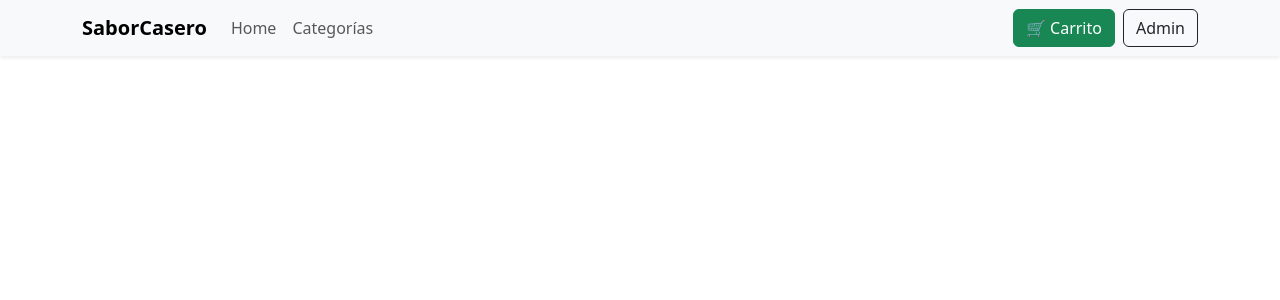
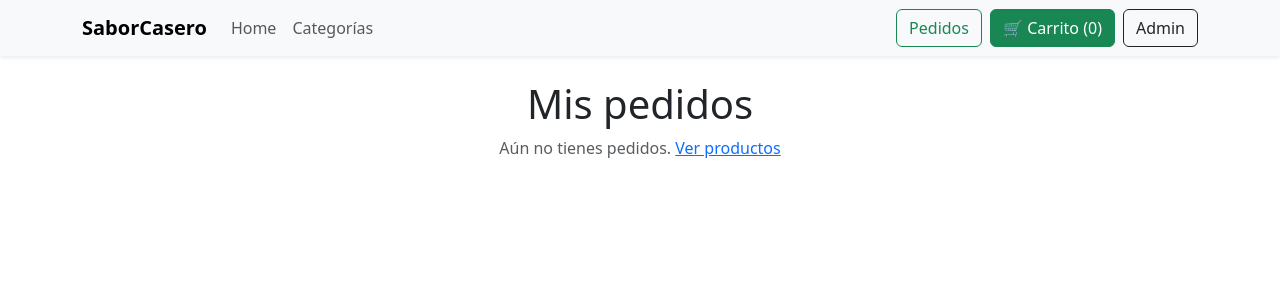
Before and after one commit to CesarTSU/SaborCaseroEv2, a React (Vite) app: page /pedidos in a window 1280 px wide. Shown: the top 300 px of the page. Built offline with nearby package versions, Linux system fonts and the light colour scheme.

Commit message:
Se puede guardar pedidos en localstore y mejore flujo de compra

```diff
--- a/src/App.jsx
+++ b/src/App.jsx
@@ -5,11 +5,15 @@ import Catalogo from './components/Catalogo';
 import Categorias from './components/Categorias';
 import DetalleProducto from './components/DetalleProducto';
 
-const Carrito = () => <div className="container mt-4"><h1>Carrito de Compras</h1></div>;
+import Carrito from './views/Carrito';
+import Pedidos from './views/Pedidos';
+import { CarritoProvider } from './context/CarritoContext';
+
 const Admin = () => <div className="container mt-4"><h1>Panel de Administración</h1></div>;
 
 function App() {
   return (
+    <CarritoProvider>
     <Router>
       <Navbar />
       <Routes>
@@ -18,9 +22,11 @@ function App() {
         <Route path="/categorias" element={<Categorias />} />
         <Route path="/producto/:id" element={<DetalleProducto />} />
         <Route path="/carrito" element={<Carrito />} />
+        <Route path="/pedidos" element={<Pedidos />} />
         <Route path="/admin" element={<Admin />} />
       </Routes>
     </Router>
+    </CarritoProvider>
   );
 }
 
--- a/src/components/DetalleProducto.jsx
+++ b/src/components/DetalleProducto.jsx
@@ -1,8 +1,10 @@
 import { useParams } from "react-router-dom";
 import { obtenerProductoPorId } from "../data/datos";
+import { useCarrito } from "../context/CarritoContext";
 
 function DetalleProducto() {
   const { id } = useParams();
+  const { agregar } = useCarrito();
   const producto = obtenerProductoPorId(id);
 
   if (!producto) {
@@ -35,7 +37,7 @@ function DetalleProducto() {
           </p>
           <p>Stock disponible: {producto.stock}</p>
 
-          <button className="btn btn-success">
+          <button className="btn btn-success" onClick={() => agregar(producto)}>
             Agregar al carrito
           </button>
         </div>
--- a/src/components/Navbar.jsx
+++ b/src/components/Navbar.jsx
@@ -1,6 +1,8 @@
 import { Link } from 'react-router-dom';
+import { useCarrito } from '../context/CarritoContext';
 
 const Navbar = () => {
+  const { cantidadTotal } = useCarrito();
   return (
     <nav className="navbar navbar-expand-lg navbar-light bg-light shadow-sm">
       <div className="container">
@@ -18,7 +20,8 @@ const Navbar = () => {
             </li>
           </ul>
           <div className="d-flex">
-            <Link to="/carrito" className="btn btn-success me-2">🛒 Carrito</Link>
+            <Link to="/pedidos" className="btn btn-outline-success me-2">Pedidos</Link>
+            <Link to="/carrito" className="btn btn-success me-2">🛒 Carrito ({cantidadTotal})</Link>
             <Link to="/admin" className="btn btn-outline-dark">Admin</Link>
           </div>
         </div>
--- a/src/components/ProductCard.jsx
+++ b/src/components/ProductCard.jsx
@@ -1,5 +1,8 @@
 // src/components/ProductCard.jsx
+import { useCarrito } from '../context/CarritoContext';
+
 const ProductCard = ({ producto }) => {
+  const { agregar } = useCarrito();
   return (
     <div className="col-md-4 mb-4">
       <div className="card h-100 shadow-sm">
@@ -17,7 +20,7 @@ const ProductCard = ({ producto }) => {
           </p>
           <div className="mt-auto">
             <p className="fw-bold fs-5 text-dark mb-2">${producto.precio.toLocaleString('es-CL')}</p>
-            <button className="btn btn-outline-success w-100">Agregar al Carrito</button>
+            <button className="btn btn-outline-success w-100" onClick={() => agregar(producto)}>Agregar al Carrito</button>
           </div>
         </div>
       </div>
--- /dev/null
+++ b/src/context/CarritoContext.jsx
@@ -0,0 +1,121 @@
+import { createContext, useContext, useEffect, useState } from 'react';
+
+// eslint-disable-next-line react-refresh/only-export-components
+export const ESTADOS = ['pedido', 'confirmado', 'enviado', 'recibido', 'entregado'];
+
+const CLAVE_CARRITO = 'sc_carrito';
+const CLAVE_PEDIDOS = 'sc_pedidos';
+
+const leer = (clave) => {
+  try {
+    const valor = JSON.parse(localStorage.getItem(clave));
+    return Array.isArray(valor) ? valor : [];
+  } catch {
+    return [];
+  }
+};
+
+const CarritoContext = createContext(null);
+
+// eslint-disable-next-line react-refresh/only-export-components
+export const useCarrito = () => useContext(CarritoContext);
+
+export const CarritoProvider = ({ children }) => {
+  const [items, setItems] = useState(() => leer(CLAVE_CARRITO));
+  const [pedidos, setPedidos] = useState(() => leer(CLAVE_PEDIDOS));
+
+  useEffect(() => {
+    localStorage.setItem(CLAVE_CARRITO, JSON.stringify(items));
+  }, [items]);
+
+  useEffect(() => {
+    localStorage.setItem(CLAVE_PEDIDOS, JSON.stringify(pedidos));
+  }, [pedidos]);
+
+  const agregar = (producto) => {
+    setItems((prev) => {
+      const existente = prev.find((i) => i.id === producto.id);
+      if (existente) {
+        if (existente.cantidad >= producto.stock) return prev;
+        return prev.map((i) => (i.id === producto.id ? { ...i, cantidad: i.cantidad + 1 } : i));
+      }
+      return [
+        ...prev,
+        {
+          id: producto.id,
+          nombre: producto.nombre,
+          precio: producto.precio,
+          imagen: producto.imagen,
+          stock: producto.stock,
+          cantidad: 1,
+        },
+      ];
+    });
+  };
+
+  const cambiarCantidad = (id, cantidad) => {
+    setItems((prev) =>
+      prev
+        .map((i) => (i.id === id ? { ...i, cantidad: Math.min(cantidad, i.stock) } : i))
+        .filter((i) => i.cantidad > 0)
+    );
+  };
+
+  const quitar = (id) => setItems((prev) => prev.filter((i) => i.id !== id));
+  const vaciar = () => setItems([]);
+
+  const total = items.reduce((suma, i) => suma + i.precio * i.cantidad, 0);
+  const cantidadTotal = items.reduce((suma, i) => suma + i.cantidad, 0);
+
+  // Convierte el carrito en un pedido con estado inicial "pedido"
+  const crearPedido = () => {
+    if (items.length === 0) return null;
+    const ahora = new Date().toISOString();
+    const pedido = {
+      id: `PED${Date.now()}`,
+      items,
+      total,
+      estado: ESTADOS[0],
+      historial: [{ estado: ESTADOS[0], fecha: ahora }],
+    };
+    setPedidos((prev) => [pedido, ...prev]);
+    setItems([]);
+    return pedido;
+  };
+
+  const avanzarPedido = (id) => {
+    setPedidos((prev) =>
+      prev.map((p) => {
+        const siguiente = ESTADOS[ESTADOS.indexOf(p.estado) + 1];
+        if (p.id !== id || !siguiente) return p;
+        return {
+          ...p,
+          estado: siguiente,
+          historial: [...p.historial, { estado: siguiente, fecha: new Date().toISOString() }],
+        };
+      })
+    );
+  };
+
+  const eliminarPedido = (id) => setPedidos((prev) => prev.filter((p) => p.id !== id));
+
+  return (
+    <CarritoContext.Provider
+      value={{
+        items,
+        pedidos,
+        total,
+        cantidadTotal,
+        agregar,
+        cambiarCantidad,
+        quitar,
+        vaciar,
+        crearPedido,
+        avanzarPedido,
+        eliminarPedido,
+      }}
+    >
+      {children}
+    </CarritoContext.Provider>
+  );
+};
--- /dev/null
+++ b/src/views/Carrito.jsx
@@ -0,0 +1,57 @@
+import { Link, useNavigate } from 'react-router-dom';
+import { useCarrito } from '../context/CarritoContext';
+
+const Carrito = () => {
+  const { items, total, cambiarCantidad, quitar, vaciar, crearPedido } = useCarrito();
+  const navigate = useNavigate();
+
+  const realizarPedido = () => {
+    if (crearPedido()) navigate('/pedidos');
+  };
+
+  if (items.length === 0) {
+    return (
+      <div className="container mt-4">
+        <h1>Carrito de Compras</h1>
+        <p className="text-muted">Tu carrito está vacío.</p>
+        <Link to="/categorias" className="btn btn-success me-2">Ver productos</Link>
+        <Link to="/pedidos" className="btn btn-outline-dark">Mis pedidos</Link>
+      </div>
+    );
+  }
+
+  return (
+    <div className="container mt-4">
+      <h1>Carrito de Compras</h1>
+      <table className="table align-middle">
+        <thead>
+          <tr><th>Producto</th><th>Precio</th><th>Cantidad</th><th>Subtotal</th><th></th></tr>
+        </thead>
+        <tbody>
+          {items.map((i) => (
+            <tr key={i.id}>
+              <td>{i.nombre}</td>
+              <td>${i.precio.toLocaleString('es-CL')}</td>
+              <td>
+                <div className="btn-group btn-group-sm">
+                  <button className="btn btn-outline-secondary" onClick={() => cambiarCantidad(i.id, i.cantidad - 1)}>−</button>
+                  <span className="btn btn-light disabled">{i.cantidad}</span>
+                  <button className="btn btn-outline-secondary" disabled={i.cantidad >= i.stock} onClick={() => cambiarCantidad(i.id, i.cantidad + 1)}>+</button>
+                </div>
+              </td>
+              <td>${(i.precio * i.cantidad).toLocaleString('es-CL')}</td>
+              <td><button className="btn btn-sm btn-outline-danger" onClick={() => quitar(i.id)}>Quitar</button></td>
+            </tr>
+          ))}
+        </tbody>
+      </table>
+      <h4 className="text-end">Total: ${total.toLocaleString('es-CL')}</h4>
+      <div className="d-flex justify-content-end gap-2">
+        <button className="btn btn-outline-secondary" onClick={vaciar}>Vaciar</button>
+        <button className="btn btn-success" onClick={realizarPedido}>Realizar pedido</button>
+      </div>
+    </div>
+  );
+};
+
+export default Carrito;
--- /dev/null
+++ b/src/views/Pedidos.jsx
@@ -0,0 +1,66 @@
+import { Link } from 'react-router-dom';
+import { ESTADOS, useCarrito } from '../context/CarritoContext';
+
+const ACCIONES = {
+  pedido: 'Confirmar compra',
+  confirmado: 'Enviar orden',
+  enviado: 'Marcar como recibido',
+  recibido: 'Marcar como entregado',
+};
+
+const COLORES = {
+  pedido: 'secondary',
+  confirmado: 'primary',
+  enviado: 'info',
+  recibido: 'warning',
+  entregado: 'success',
+};
+
+const Pedidos = () => {
+  const { pedidos, avanzarPedido, eliminarPedido } = useCarrito();
+
+  return (
+    <div className="container mt-4">
+      <h1>Mis pedidos</h1>
+      {pedidos.length === 0 && (
+        <p className="text-muted">Aún no tienes pedidos. <Link to="/categorias">Ver productos</Link></p>
+      )}
+      {pedidos.map((p) => (
+        <div key={p.id} className="card mb-3 shadow-sm">
+          <div className="card-header d-flex justify-content-between align-items-center">
+            <strong>{p.id}</strong>
+            <span className={`badge bg-${COLORES[p.estado]} text-uppercase`}>{p.estado}</span>
+          </div>
+          <div className="card-body">
+            <ul className="mb-2">
+              {p.items.map((i) => (
+                <li key={i.id}>{i.cantidad} x {i.nombre} — ${(i.precio * i.cantidad).toLocaleString('es-CL')}</li>
+              ))}
+            </ul>
+            <p className="fw-bold">Total: ${p.total.toLocaleString('es-CL')}</p>
+            <ol className="small text-muted">
+              {ESTADOS.map((e) => {
+                const registro = p.historial.find((h) => h.estado === e);
+                return (
+                  <li key={e} className={registro ? 'text-dark' : ''}>
+                    {e}{registro && ` — ${new Date(registro.fecha).toLocaleString('es-CL')}`}
+                  </li>
+                );
+              })}
+            </ol>
+            {ACCIONES[p.estado] ? (
+              <button className="btn btn-success me-2" onClick={() => avanzarPedido(p.id)}>{ACCIONES[p.estado]}</button>
+            ) : null}
+            {(p.estado === 'pedido' || p.estado === 'entregado') && (
+              <button className="btn btn-outline-danger" onClick={() => eliminarPedido(p.id)}>
+                {p.estado === 'pedido' ? 'Cancelar' : 'Eliminar'}
+              </button>
+            )}
+          </div>
+        </div>
+      ))}
+    </div>
+  );
+};
+
+export default Pedidos;
```
